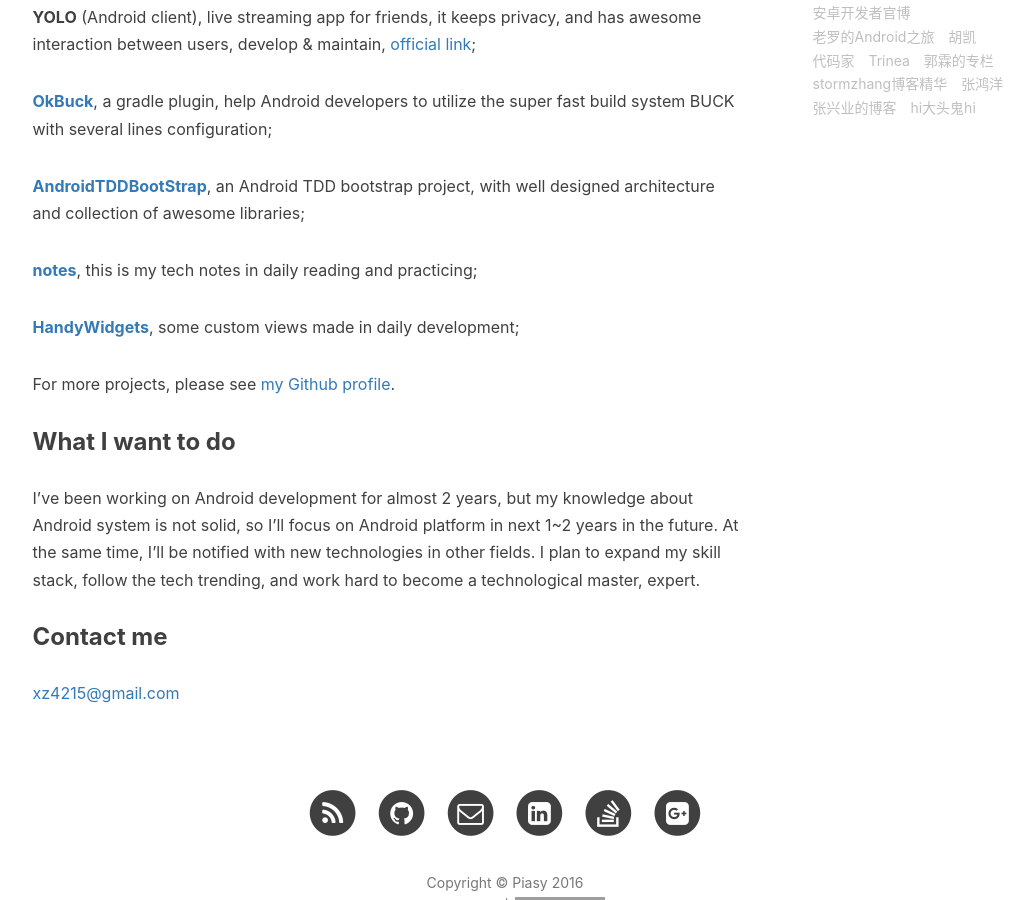
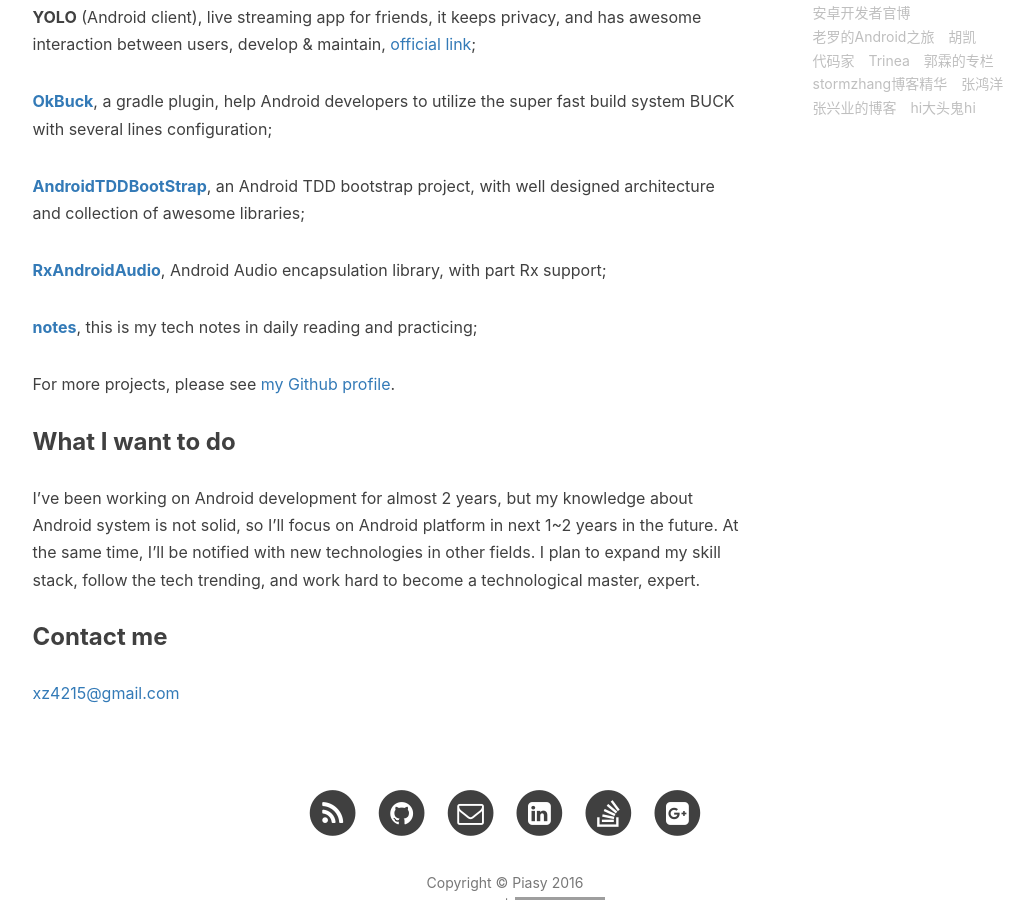
Before and after one commit to anzhidabai/Piasy.github.io, a Jekyll site: the page built from about.md, in a window 1280 px wide and 900 px high, scrolled down 1141 px. Shown: the whole window, without its empty margins (135-1167 px from the left). Built offline with Jekyll 4.4.1, drawn with Linux system fonts in a browser that asks for light colours; nearby versions of some CDN libraries; comment, search, counter and statistics services are not loaded; grey boxes are pictures that could not be loaded.

Commit message:
add moments; update about me

```diff
--- a/_includes/nav.html
+++ b/_includes/nav.html
@@ -26,6 +26,9 @@
                     </li>
                     <li>
                         <a href="http://journey.piasy.com/">真经</a>
+                    </li>
+                    <li>
+                        <a href="/moments/">时刻</a>
                     </li>
                     <li>
                         <a href="{{ site.baseurl }}/books">Books</a>
--- a/_layouts/page.html
+++ b/_layouts/page.html
@@ -103,7 +103,9 @@
                     <hr><h5><a href="{{ site.baseurl }}/about/">ABOUT ME</a></h5>
                     <div class="short-about">
                         {% if site.sidebar-avatar %}
-                            <img src="{{site.sidebar-avatar}}" />
+                            <a href="{{ site.baseurl }}/about/">
+                                <img src="{{site.sidebar-avatar}}" />
+                            </a>
                         {% endif %}
                         {% if site.sidebar-about-description %}
                             <p>{{site.sidebar-about-description}}</p>
--- a/about.md
+++ b/about.md
@@ -22,9 +22,9 @@
 
 **[AndroidTDDBootStrap](https://github.com/Piasy/AndroidTDDBootStrap)**, an Android TDD bootstrap project, with well designed architecture and collection of awesome libraries;
 
+**[RxAndroidAudio](https://github.com/Piasy/RxAndroidAudio)**, Android Audio encapsulation library, with part Rx support;
+
 **[notes](https://github.com/Piasy/notes)**, this is my tech notes in daily reading and practicing;
-
-**[HandyWidgets](https://github.com/Piasy/HandyWidgets)**, some custom views made in daily development;
 
 For more projects, please see [my Github profile](https://github.com/Piasy).
 
```
Also changed, not shown: misc/about-zh.md (+2 -2 lines), moments.md (added, +39 -0 lines), img/moments/AndroidTDDBootStrap-github-trending-daily-second-position-10-3.png (added), img/moments/android-tdd-bootstrap-100-star.jpg (added), img/moments/interview-invite-from-snapchat.jpg (added), img/moments/okbuck-stared-by-sockeqwe.jpg (added).
